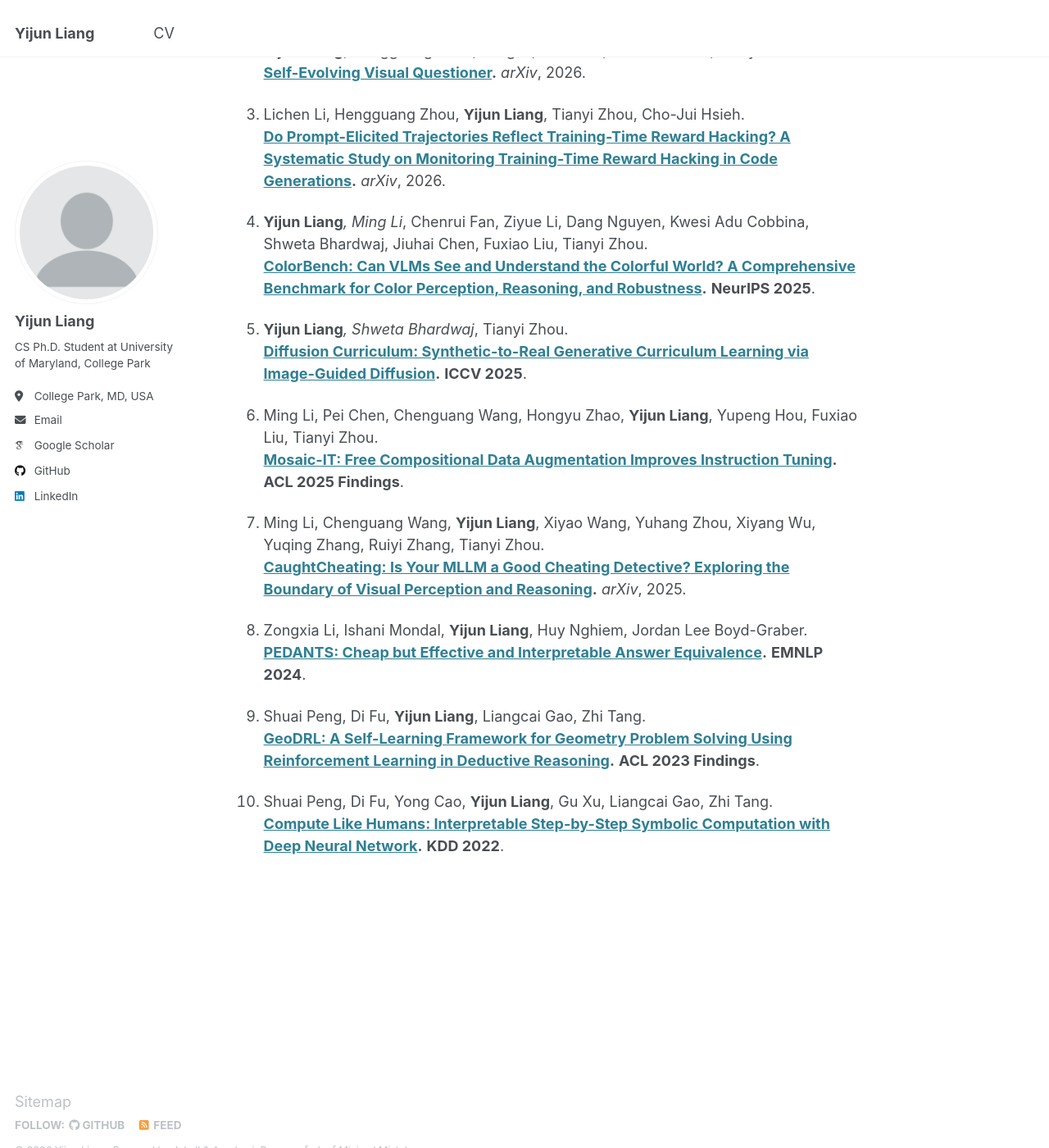
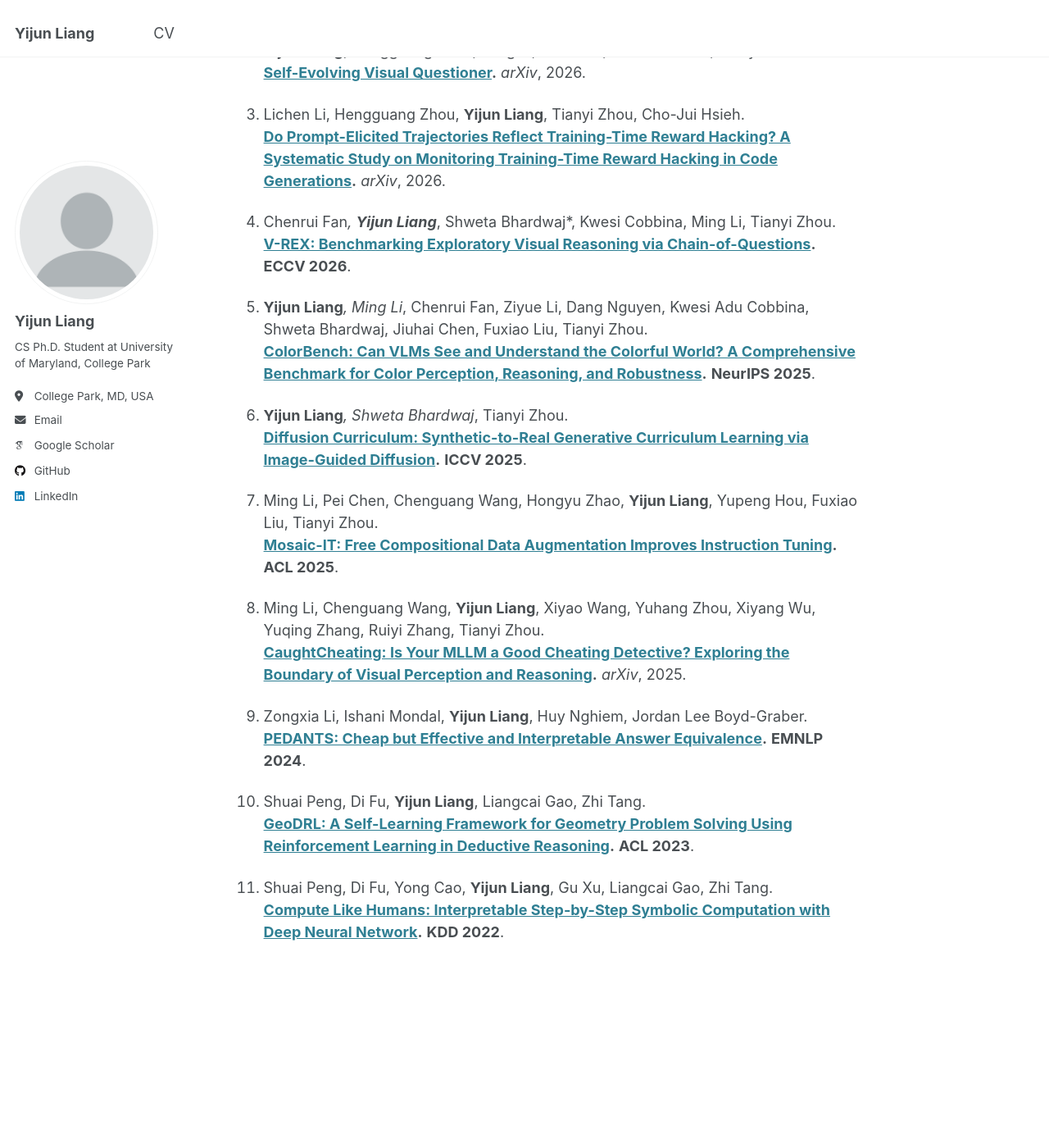
Before and after one commit to joliang17/joliang17.github.io, a Jekyll site: the page built from _pages/about.md, in a window 1280 px wide and 1400 px high, scrolled down 492 px. Shown: the whole window at 82% size. Built offline with Jekyll 4.4.1, drawn with Linux system fonts in a browser that asks for light colours; some web fonts are replaced.

Commit message:
Fix formatting and citation details in about.md

```diff
--- a/_pages/about.md
+++ b/_pages/about.md
@@ -26,6 +26,9 @@ Publications
 1. Lichen Li, Hengguang Zhou, **Yijun Liang**, Tianyi Zhou, Cho-Jui Hsieh.
    **[Do Prompt-Elicited Trajectories Reflect Training-Time Reward Hacking? A Systematic Study on Monitoring Training-Time Reward Hacking in Code Generations](https://arxiv.org/abs/2604.23488).** *arXiv*, 2026.
 
+1. Chenrui Fan*, **Yijun Liang***, Shweta Bhardwaj*, Kwesi Cobbina, Ming Li, Tianyi Zhou.
+   **[V-REX: Benchmarking Exploratory Visual Reasoning via Chain-of-Questions](https://arxiv.org/abs/2512.11995).** **ECCV 2026**.
+
 1. **Yijun Liang***, Ming Li*, Chenrui Fan, Ziyue Li, Dang Nguyen, Kwesi Adu Cobbina, Shweta Bhardwaj, Jiuhai Chen, Fuxiao Liu, Tianyi Zhou.
    **[ColorBench: Can VLMs See and Understand the Colorful World? A Comprehensive Benchmark for Color Perception, Reasoning, and Robustness](https://arxiv.org/abs/2504.10514).** **NeurIPS 2025**.
 
@@ -33,7 +36,7 @@ Publications
    **[Diffusion Curriculum: Synthetic-to-Real Generative Curriculum Learning via Image-Guided Diffusion](https://arxiv.org/abs/2410.13674).** **ICCV 2025**.
 
 1. Ming Li, Pei Chen, Chenguang Wang, Hongyu Zhao, **Yijun Liang**, Yupeng Hou, Fuxiao Liu, Tianyi Zhou.
-   **[Mosaic-IT: Free Compositional Data Augmentation Improves Instruction Tuning](https://aclanthology.org/2025.findings-acl.1297/).** **ACL 2025 Findings**.
+   **[Mosaic-IT: Free Compositional Data Augmentation Improves Instruction Tuning](https://aclanthology.org/2025.findings-acl.1297/).** **ACL 2025**.
 
 1. Ming Li, Chenguang Wang, **Yijun Liang**, Xiyao Wang, Yuhang Zhou, Xiyang Wu, Yuqing Zhang, Ruiyi Zhang, Tianyi Zhou.
    **[CaughtCheating: Is Your MLLM a Good Cheating Detective? Exploring the Boundary of Visual Perception and Reasoning](https://arxiv.org/abs/2507.00045).** *arXiv*, 2025.
@@ -42,7 +45,7 @@ Publications
    **[PEDANTS: Cheap but Effective and Interpretable Answer Equivalence](https://arxiv.org/abs/2402.11161).** **EMNLP 2024**.
 
 1. Shuai Peng, Di Fu, **Yijun Liang**, Liangcai Gao, Zhi Tang.
-   **[GeoDRL: A Self-Learning Framework for Geometry Problem Solving Using Reinforcement Learning in Deductive Reasoning](https://aclanthology.org/2023.findings-acl.850.pdf).** **ACL 2023 Findings**.
+   **[GeoDRL: A Self-Learning Framework for Geometry Problem Solving Using Reinforcement Learning in Deductive Reasoning](https://aclanthology.org/2023.findings-acl.850.pdf).** **ACL 2023**.
 
 1. Shuai Peng, Di Fu, Yong Cao, **Yijun Liang**, Gu Xu, Liangcai Gao, Zhi Tang.
    **[Compute Like Humans: Interpretable Step-by-Step Symbolic Computation with Deep Neural Network](https://dl.acm.org/doi/abs/10.1145/3534678.3539276).** **KDD 2022**.
```
